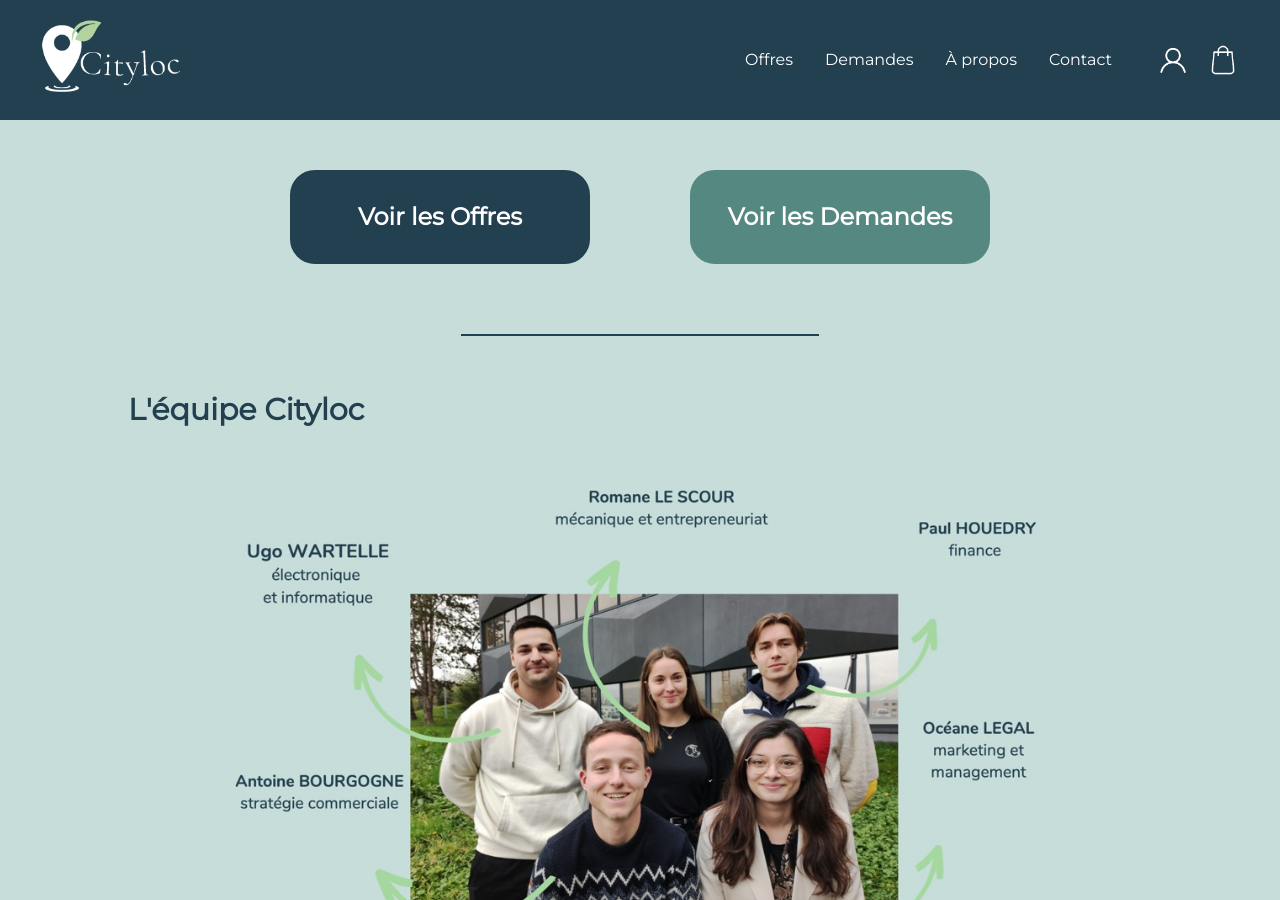
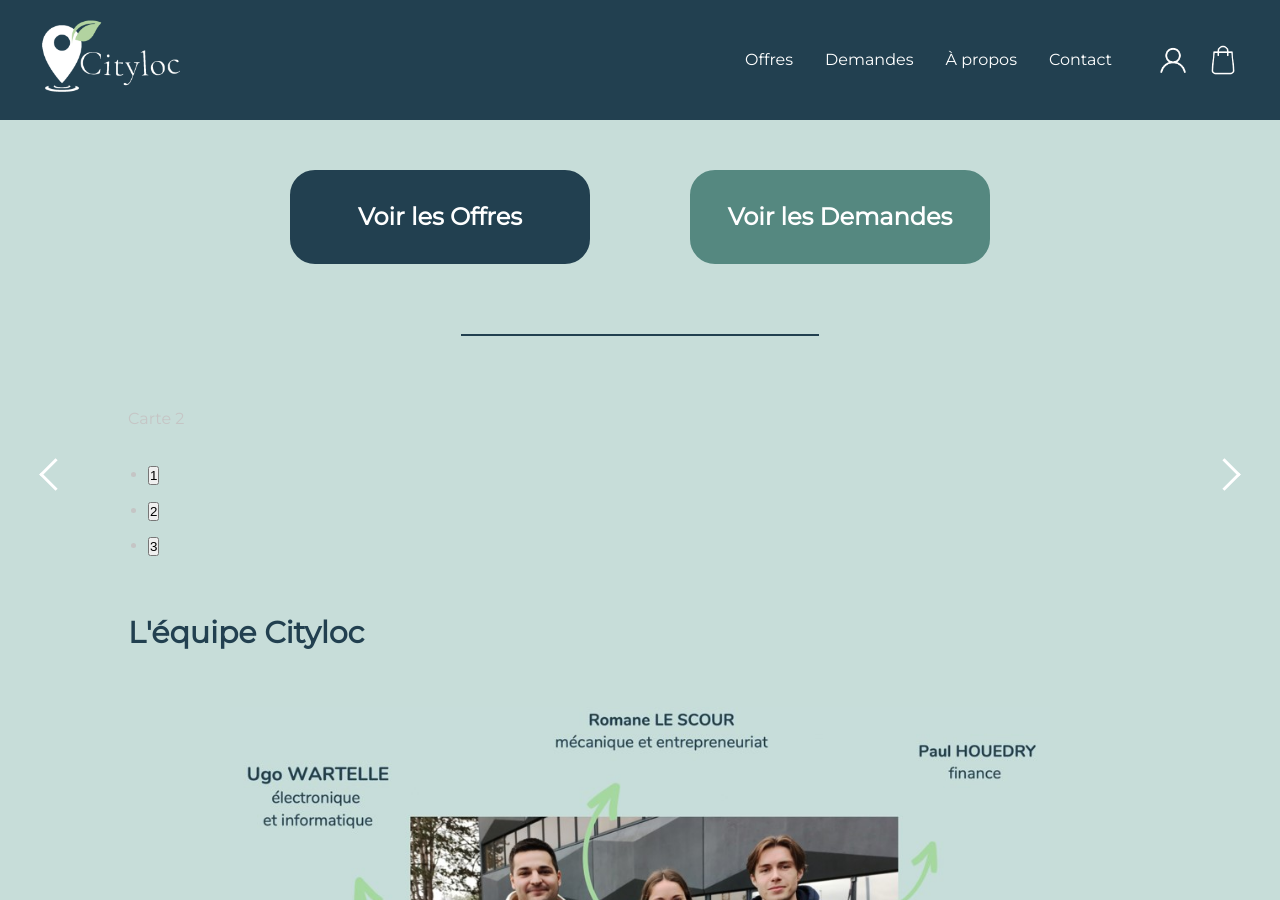
Before and after one commit to TabLockFR/cityloc-base, a Jekyll site: the page built from index.html, in a window 1280 px wide and 900 px high. Built offline with Jekyll 4.4.1, drawn with Linux system fonts in a browser that asks for light colours.

Commit message:
Update index.html

```diff
--- a/index.html
+++ b/index.html
@@ -83,6 +83,7 @@ title: TabLock
 
 
 
+<!-- OFFRES & DEMANDES -->
 
 <div class="containerBoxAccueil">
   <div class="boxOffres">
@@ -97,7 +98,35 @@ title: TabLock
   </div>
 </div>
 <div class="traitSeparation"></div>
+
+<!-- SLIDER -->
+
+<div class="sliderAccueil">
+  <div>
+    <p>Carte 1</p>
+  </div>
+  <div>
+    <p>Carte 2</p>
+  </div>
+  <div>
+    <p>Carte 3</p>
+  </div>
+</div>
+
+<!-- TEAM -->
+
 <h2>L'équipe Cityloc</h2>
 <div class="imgAccueilTeam">
   <img src="https://tablockfr.github.io/cityloc-base/imgs/team_cityloc.jpg" alt="équipe Cityloc">
 </div>
+
+
+<script>
+  $(document).ready(function(){
+    $('.sliderAccueil').slick({
+      autoplay: true, // Activer l'autoplay
+      arrows: true, // Afficher les flèches de navigation
+      dots: true // Afficher les indicateurs de pagination
+    });
+  });
+</script>
```
